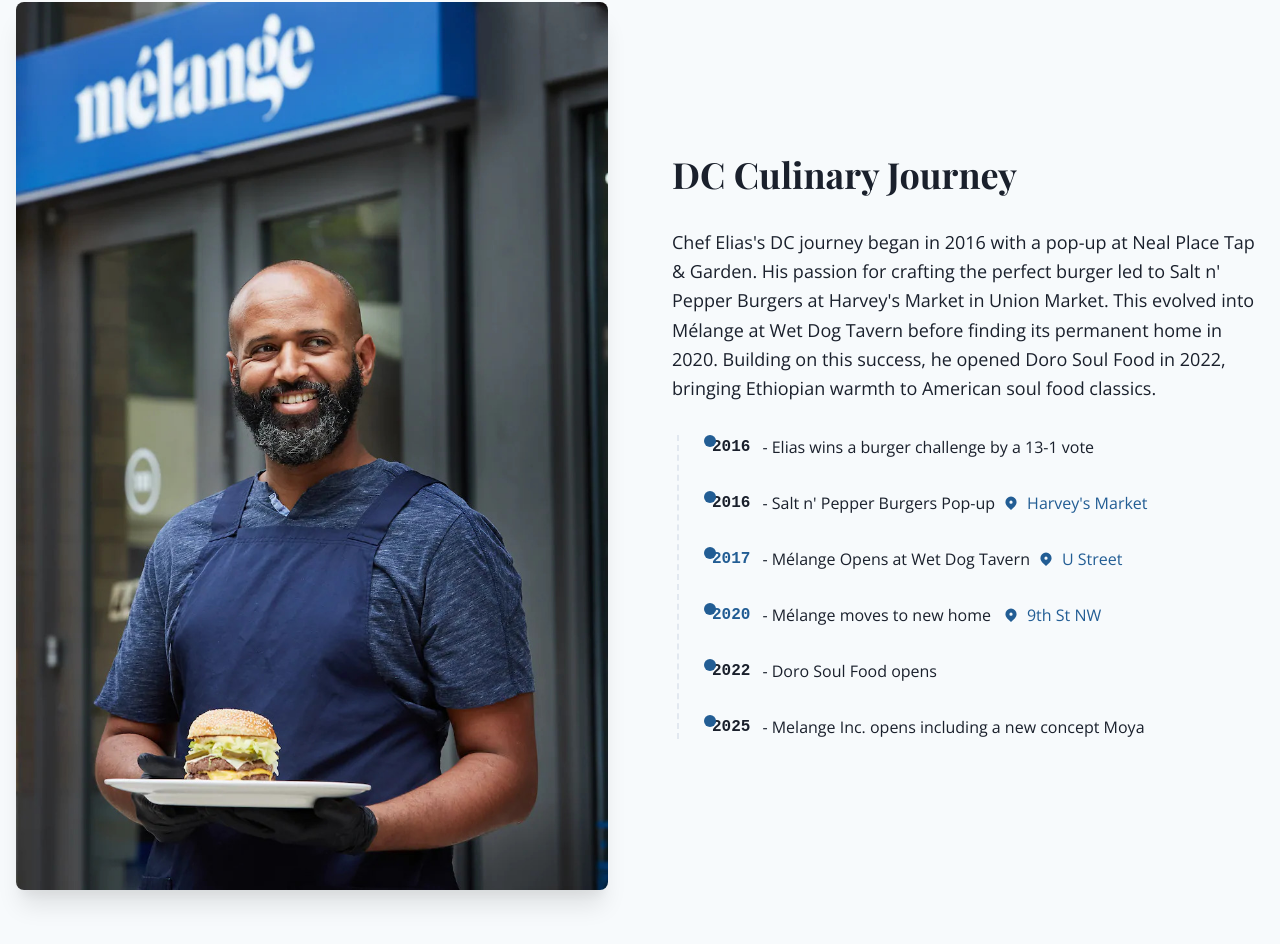
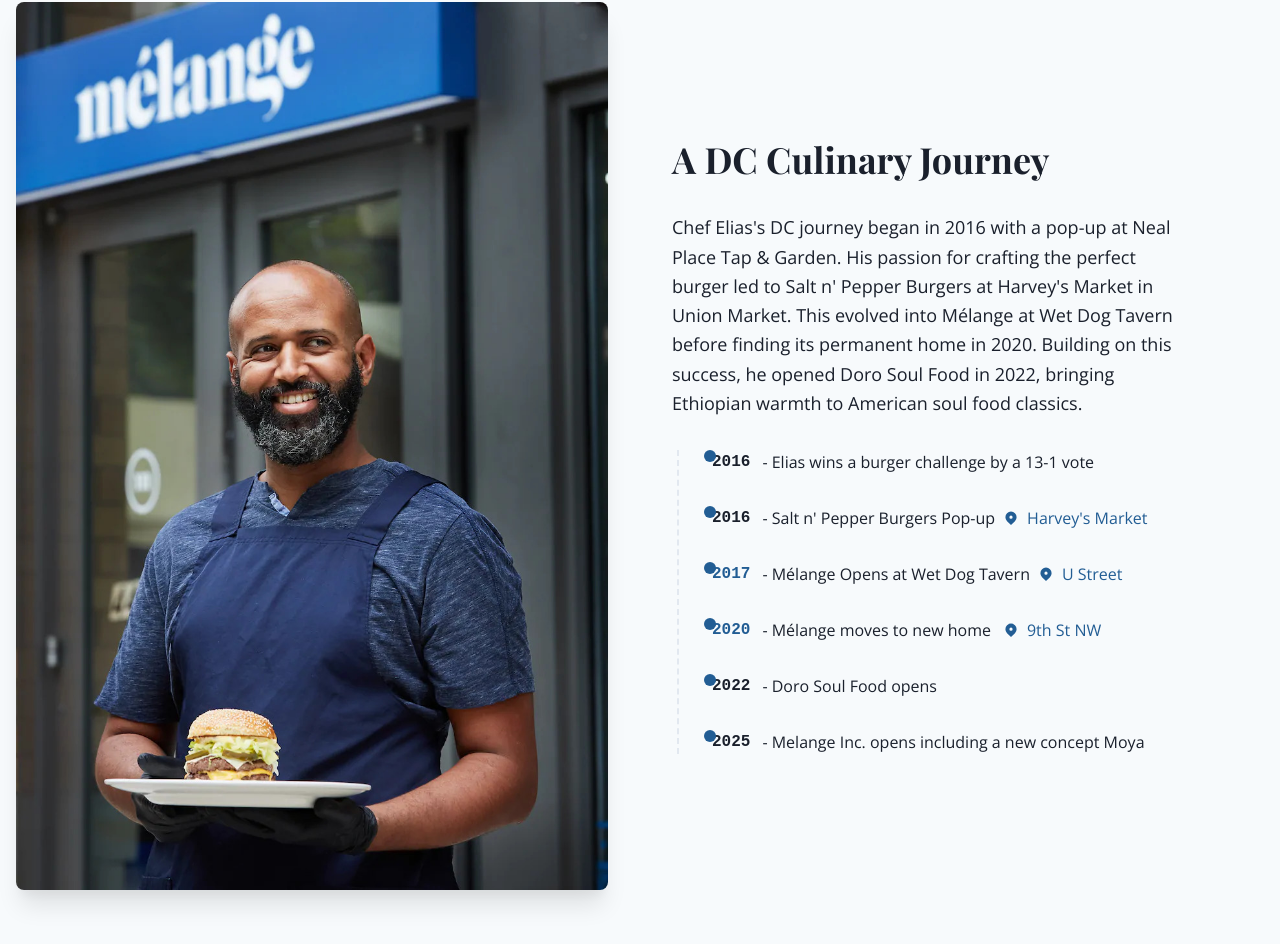
Before and after one commit to tjcandesign/melange, a React (Vite) app: page /chef-elias in a window 1280 px wide. Shown: the part 1663-2607 px from the top of the page. Built offline with nearby package versions, Linux system fonts and the light colour scheme.

Commit message:
fix: Set max width for DC Culinary Journey section
- Added maxW="510px" to VStack component
- Ensures consistent width with other sections
- Improves readability of timeline content

```diff
--- a/src/pages/ChefElias.tsx
+++ b/src/pages/ChefElias.tsx
@@ -97,8 +97,8 @@
                 w="full"
               />
             </Box>
-            <VStack align="flex-start" spacing={8} order={{ base: 1, md: 2 }}>
-              <Heading size="xl" fontFamily="heading">DC Culinary Journey</Heading>
+            <VStack align="flex-start" spacing={8} order={{ base: 1, md: 2 }} maxW="510px">
+              <Heading size="xl" fontFamily="heading">A DC Culinary Journey</Heading>
               <VStack spacing={8} align="stretch" w="full">
                 <Text fontSize="lg" lineHeight="tall">
                   Chef Elias's DC journey began in 2016 with a pop-up at Neal Place Tap & Garden.
```
